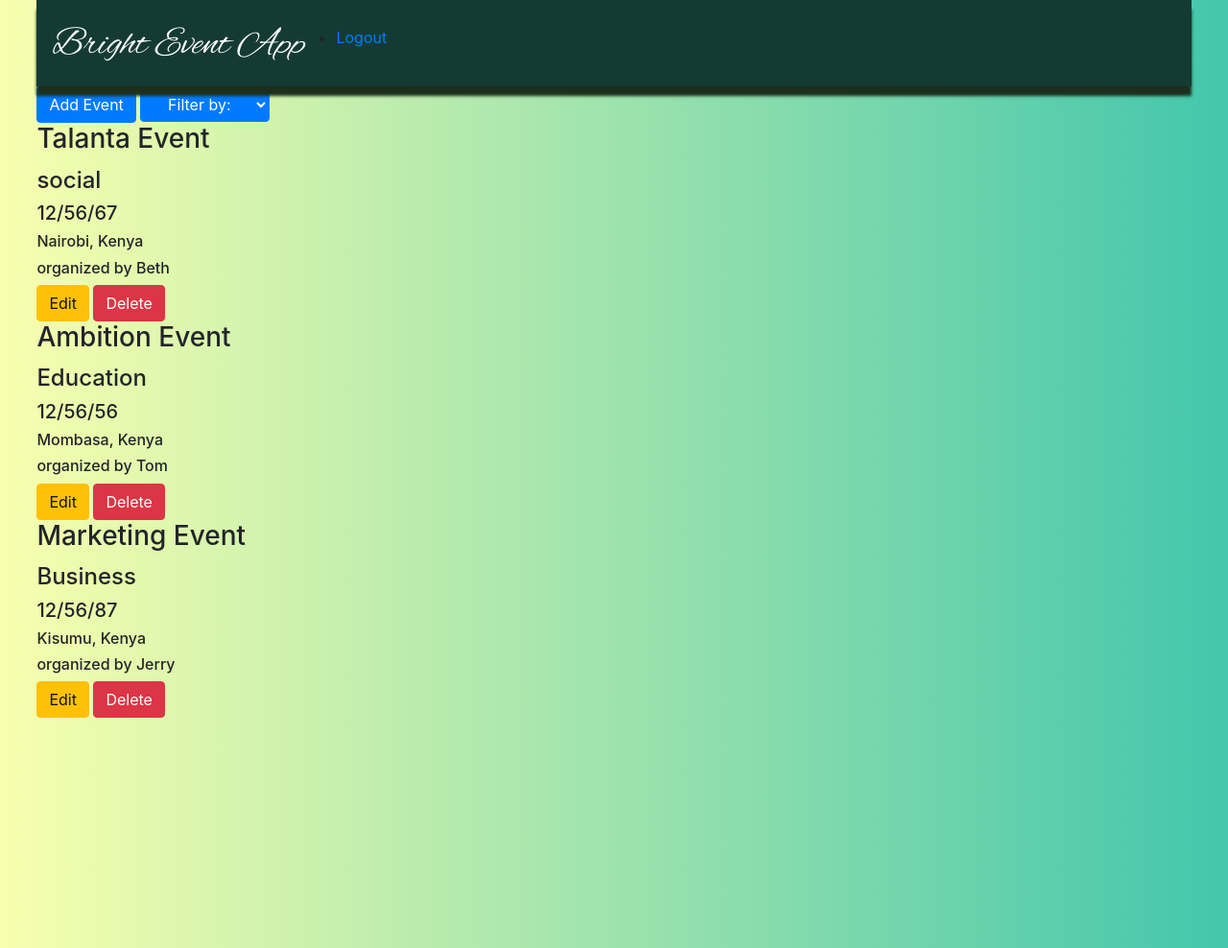
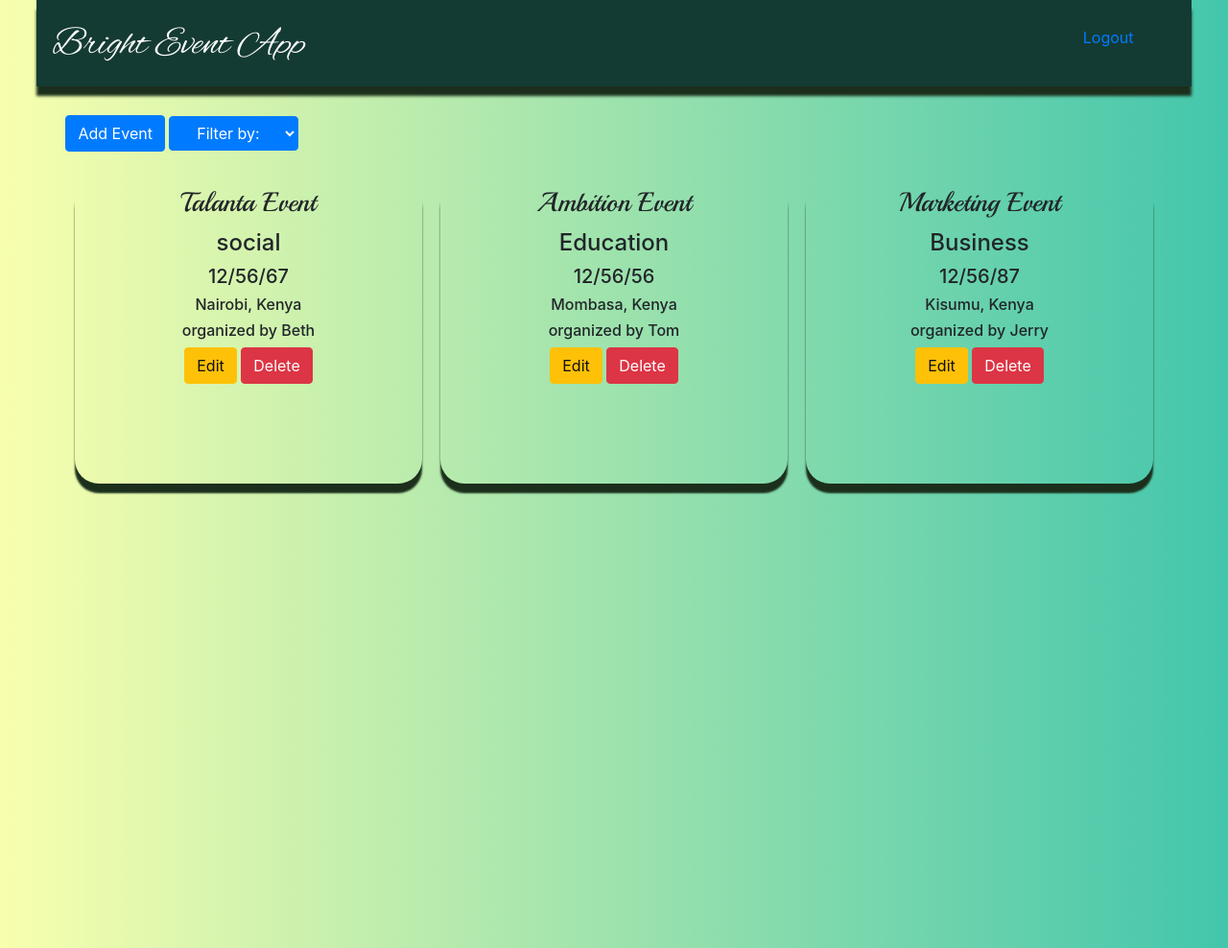
Before and after one commit to betsybeth/betsybeth.github.io, a Python web app: template Designs/UI/Templates/dashboard.html in a window 1280 px wide. Shown: the top 988 px of the page at 96% size. Run offline with Jinja, Linux system fonts and the light colour scheme; the template is opened without the code that fills it, so the values that code supplies are empty.

Commit message:
[STYLE] Add styling

```diff
--- a/Designs/UI/Static/main.css
+++ b/Designs/UI/Static/main.css
@@ -34,6 +34,17 @@
 	right: 0;
 	position: absolute;
 }
+.nav-item{
+	list-style-type:none;
+	display:inline-block;
+}
+.nav-item a{
+	padding:8px;
+}
+.nav-link{
+	position: absolute;
+	right:3%;
+}
 .login-input{
 	margin:5px;
 	height:0.5%;
@@ -66,6 +77,7 @@
 	width:50%;
 	padding: 3% 10% 0 10%;
 }
+
 /** footer styling**/
 .footer{
 	color:#143B33;
@@ -77,3 +89,29 @@
 	margin-top: 50%;
 	float:right;
 }
+
+/*card styling*/
+
+.card-container{
+	margin-top: 1%;
+	margin: 2.5%;
+}
+
+.main-card{
+	display:inline-flex;
+	width:100%;
+	margin-top: 1.5%;
+}
+.card-title{
+		font-family: 'Playball', cursive;
+}
+.card-div{
+	width:32%;
+	margin:0.8%;
+	height:40vh;
+	border-radius:25px;
+	padding:0.8%;
+	text-align: center;
+	box-shadow:0px 10px 2px #1B2F1C;
+
+}
```
